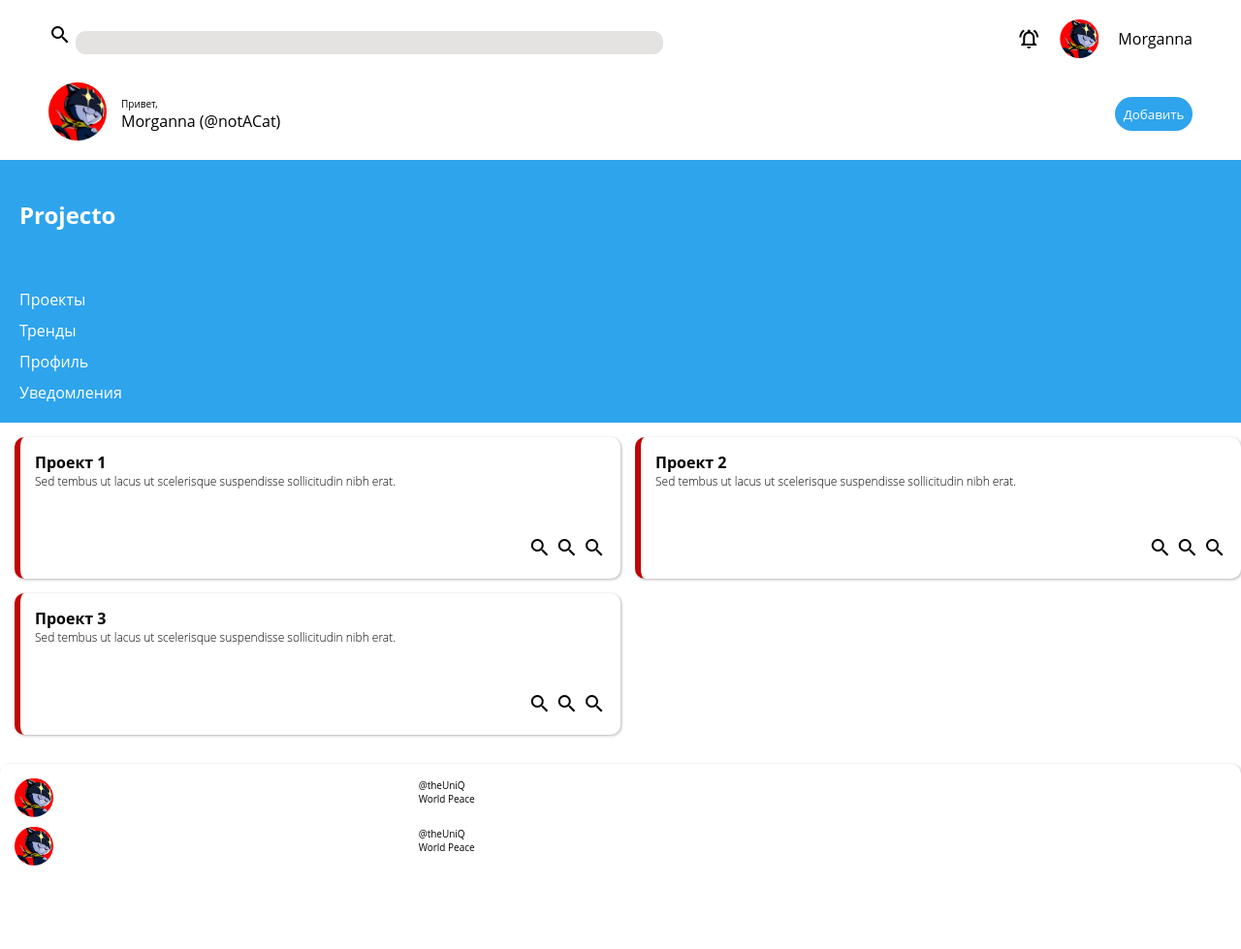
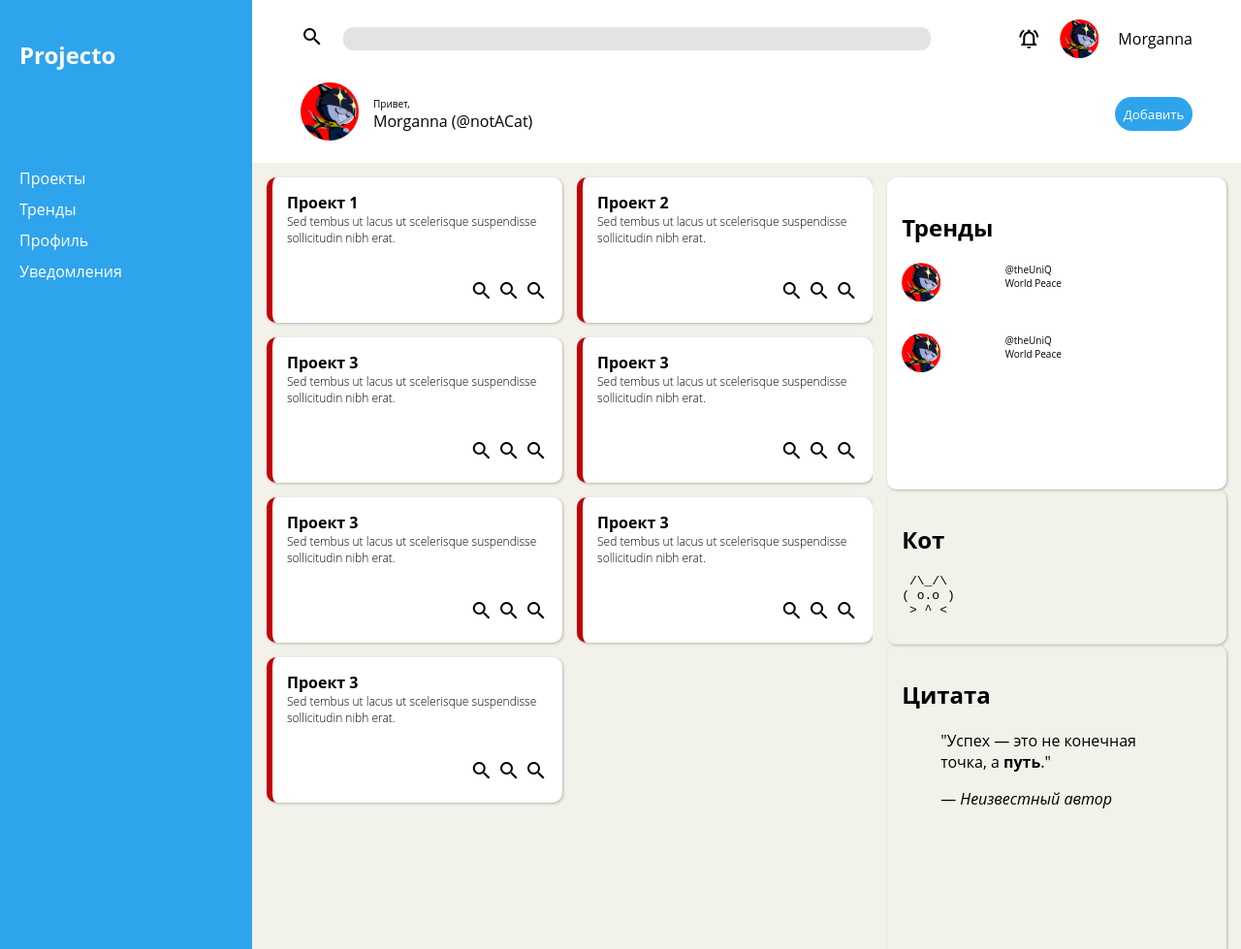
Before and after one commit to theSirD/frontendLabs, a plain HTML site: page lab-3/index.html in a window 1280 px wide. Shown: the top 979 px of the page at 97% size. Drawn offline with Linux system fonts and the light colour scheme.

Commit message:
fix: fixes layout

```diff
--- a/lab-3/index.html
+++ b/lab-3/index.html
@@ -10,11 +10,12 @@
     <link href="https://fonts.googleapis.com/icon?family=Material+Icons+Outlined" rel="stylesheet">
 </head>
 <body>
+    <div class="grid-container">
         <header>
-        <div class="header">
+            <div class="header-1">
                 <div class="header-left">
+                    <label for="search"><span class="material-icons-outlined header-search-icon">search</span></label>
                     <form action="example.com/path" method="post" class="header-form">
-                    <label for="search"><span class="material-icons-outlined header-search-icon">search</span></label>
                         <input type="text" id="search">
                     </form>
                 </div>
@@ -100,9 +101,58 @@
                         <span class="material-icons-outlined header-search-icon">search</span>
                     </div>
                 </article>
+                <article class="project-card">
+                    <div class="project-card-content">
+                        <p>Проект 3</p>
+                        <p>Sed tembus ut lacus ut scelerisque
+                        suspendisse sollicitudin nibh erat.</p>
+                    </div>
+                    <div class="project-card-icons">
+                        <span class="material-icons-outlined header-search-icon">search</span>
+                        <span class="material-icons-outlined header-search-icon">search</span>
+                        <span class="material-icons-outlined header-search-icon">search</span>
+                    </div>
+                </article>
+                <article class="project-card">
+                    <div class="project-card-content">
+                        <p>Проект 3</p>
+                        <p>Sed tembus ut lacus ut scelerisque
+                        suspendisse sollicitudin nibh erat.</p>
+                    </div>
+                    <div class="project-card-icons">
+                        <span class="material-icons-outlined header-search-icon">search</span>
+                        <span class="material-icons-outlined header-search-icon">search</span>
+                        <span class="material-icons-outlined header-search-icon">search</span>
+                    </div>
+                </article>
+                <article class="project-card">
+                    <div class="project-card-content">
+                        <p>Проект 3</p>
+                        <p>Sed tembus ut lacus ut scelerisque
+                        suspendisse sollicitudin nibh erat.</p>
+                    </div>
+                    <div class="project-card-icons">
+                        <span class="material-icons-outlined header-search-icon">search</span>
+                        <span class="material-icons-outlined header-search-icon">search</span>
+                        <span class="material-icons-outlined header-search-icon">search</span>
+                    </div>
+                </article>
+                <article class="project-card">
+                    <div class="project-card-content">
+                        <p>Проект 3</p>
+                        <p>Sed tembus ut lacus ut scelerisque
+                        suspendisse sollicitudin nibh erat.</p>
+                    </div>
+                    <div class="project-card-icons">
+                        <span class="material-icons-outlined header-search-icon">search</span>
+                        <span class="material-icons-outlined header-search-icon">search</span>
+                        <span class="material-icons-outlined header-search-icon">search</span>
+                    </div>
+                </article>
             </section>
             <aside class="main-side-info">
                 <section class="trends">
+                    <h2>Тренды</h2>
                     <article class="trends-items">
                         <div>
                             <img src="imgs/morganna.png" class="avatar">
@@ -150,5 +200,6 @@ greet("Моргана");
                 </section>
             </aside>
         </main>
+    </div>
 </body>
 </html>
--- a/lab-3/style.css
+++ b/lab-3/style.css
@@ -5,7 +5,16 @@ body {
     font-family: "Open Sans", sans-serif;
 }
 
+.grid-container {
+    display: grid;
+    grid-template:  0.2fr 0.3fr 3fr /  260px 1fr 1fr 1fr;
+    height: 100vh;
+}
+
 #sidebar {
+    grid-row: 1/4;
+    grid-column: 1;
+
     display: grid;
     grid-template-rows: 0.1fr 0.4fr;
     gap: 40px;
@@ -25,7 +34,14 @@ body {
     margin: 0px;
 }
 
-.header {
+header {
+    grid-row: 1/2;
+    grid-column: 2 / span 3;
+}
+.header-1 {
+    grid-row: 1/2;
+    grid-column: 2 / span 3;
+
     padding: 20px 50px 25px 50px;
     display: flex;
     justify-content: space-between;
@@ -34,6 +50,7 @@ body {
 .header-left {
     display: flex;
     align-items: center;
+    gap: 20px;
 }
 
 .header-right {
@@ -60,6 +77,9 @@ body {
 }
 
 .header-2 {
+    grid-column: 2/span 3;
+    grid-row: 2/3;
+
     display: flex;
     align-items: center;
     justify-content: space-between;
@@ -106,12 +126,28 @@ body {
     clip-path: circle();
 }
 
+.main-container {
+    grid-row: 3;
+    grid-column: 2 / span 3;
+    background-color: rgb(242, 242, 234);
+
+    display: grid;
+    grid-template-columns: 3fr 1fr;
+    grid-template-rows: 1fr;
+    height: 100%;
+    gap: 15px;
+    padding-right: 15px;
+}
+
 .projects {
     display: grid;
-    grid-template-columns: 1fr 1fr;
-    grid-template-rows: 1fr 1fr;
+    /* grid-template-columns: minmax(250px, 1fr) minmax(250px, 1fr); */
+    grid-template-columns: minmax(250px, 1fr) minmax(250px, 1fr);
+    grid-template-rows: 150px 150px;
+    grid-auto-rows: 150px;
     gap: 15px;
     padding: 15px 0 15px 15px;
+    overflow-y: scroll;
 }
 
 .project-card {
```
Lines whose indentation alone changed are shown as unchanged.
